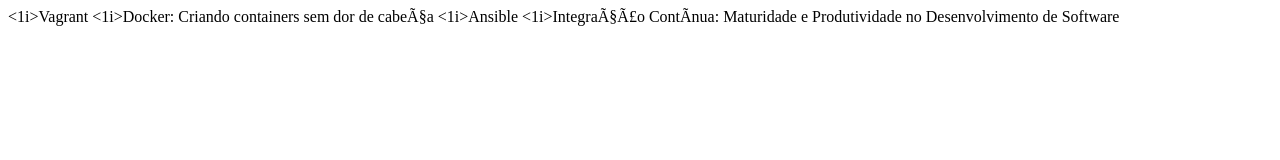
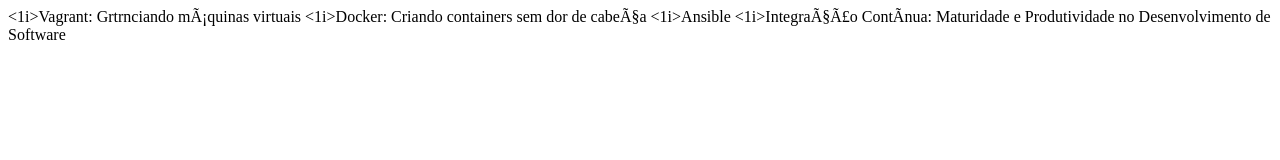
Before and after one commit to clarajusta/alura-git, a plain HTML site: page index.html in a window 1280 px wide. Drawn offline with Linux system fonts and the light colour scheme.

Commit message:
Corrigindo curso de vagrant

```diff
--- a/index.html
+++ b/index.html
@@ -6,7 +6,7 @@
 </head>
 <body>
     <u1>
-        <1i>Vagrant</1i>
+        <1i>Vagrant: Grtrnciando máquinas virtuais</1i>
         <1i>Docker: Criando containers sem dor de cabeça</1i>
         <1i>Ansible</1i>
         <1i>Integração Contínua: Maturidade e Produtividade no Desenvolvimento de Software</1i>
```
